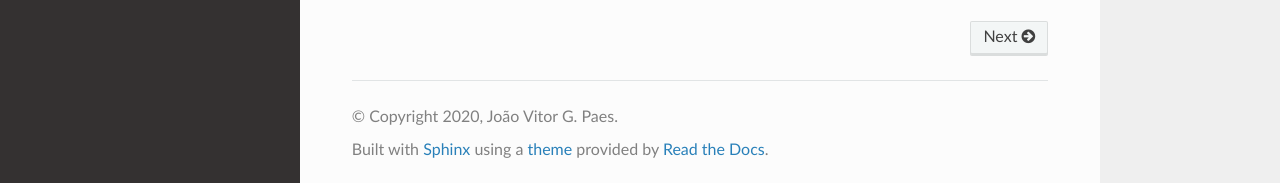
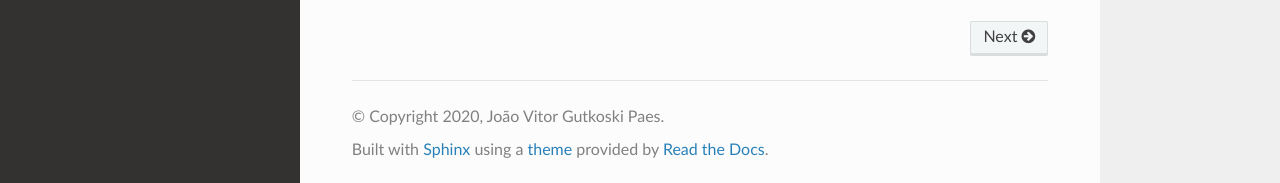
Before and after one commit to Chum4k3r/ossom, a Sphinx documentation site: the page built from docs/index.rst, in a window 1280 px wide and 1014 px high. Shown: the part 828-1011 px from the top of the window. Built offline with Sphinx 7.4.7 and the Read the Docs theme 2.0.0, drawn with Linux system fonts in a browser that asks for light colours.

Commit message:
[DOCS] Successfully built documentation.

```diff
--- a/docs/conf.py
+++ b/docs/conf.py
@@ -12,12 +12,12 @@
 #
 import os
 import sys
-sys.path.insert(0, os.path.abspath('..'))
+sys.path.insert(0, os.path.abspath('.'))
 
 
 # -- Project information -----------------------------------------------------
 
-author = 'João Vitor G. Paes'
+author = 'João Vitor Gutkoski Paes'
 project = 'OsSom'
 copyright = '2020, ' + author
 
```
